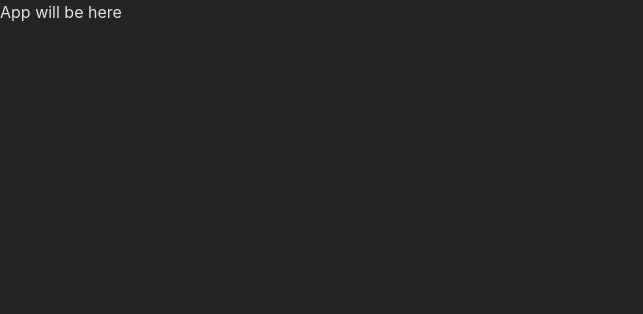
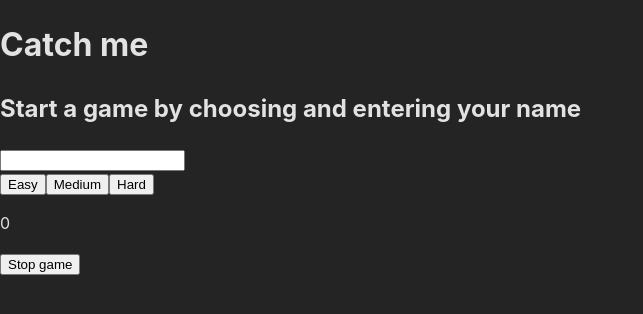
Before and after one commit to KozhInna/speed-game-react, a React (Vite) app: page / in a window 1280 px wide. Shown: the top 314 px of the page, without its empty margins (0-643 px from the left). Built offline with nearby package versions, Linux system fonts and the light colour scheme.

Commit message:
initial setting of game components

```diff
--- a/src/App.jsx
+++ b/src/App.jsx
@@ -1,5 +1,33 @@
+import { useState } from "react";
+import NewGame from "./components/NewGame";
+import { levels } from "./levels";
+
+import Game from "./components/Game";
+
 function App() {
-  return <div>App will be here</div>;
+  const [player, setPlayer] = useState();
+  const [circles, setCircles] = useState([]);
+  const [score, setScore] = useState(0);
+
+  function gameSetHandler(level, name) {
+    //based on level, we find the matching object from levels array, and then make an array for the circles with amount in the object
+    const levelIndex = levels.findIndex((el) => el.name === level);
+    const amountOfCircles = levels[levelIndex].amount;
+
+    const circlesArray = Array.from({ length: amountOfCircles }, (x, i) => i);
+    console.log(circlesArray);
+    setCircles(circlesArray);
+    // setting player object
+    setPlayer({ level: level, name: name });
+  }
+
+  return (
+    <>
+      <h1>Catch me</h1>
+      <NewGame onclick={gameSetHandler} />
+      <Game score={score} circles={circles} />
+    </>
+  );
 }
 
 export default App;
--- /dev/null
+++ b/src/UI_components/Circle.jsx
@@ -0,0 +1,5 @@
+function Circle() {
+  return <div className="circle">circle</div>;
+}
+
+export default Circle;
--- /dev/null
+++ b/src/components/Game.jsx
@@ -0,0 +1,18 @@
+import Circle from "../UI_components/Circle";
+
+function Game({ score, circles, stopHandler }) {
+  return (
+    <>
+      <div>
+        <p>{score}</p>
+      </div>
+
+      {circles.map((el, i) => (
+        <Circle key={i} />
+      ))}
+      <button onClick={stopHandler}>Stop game</button>
+    </>
+  );
+}
+
+export default Game;
--- /dev/null
+++ b/src/components/NewGame.jsx
@@ -0,0 +1,21 @@
+import { useState } from "react";
+
+function NewGame({ onclick }) {
+  const [name, setName] = useState("");
+  const inputHandler = (e) => {
+    setName(e.target.value);
+  };
+  return (
+    <div>
+      <h2>Start a game by choosing and entering your name</h2>
+      <input type="text" onChange={inputHandler} />
+      <div>
+        <button onClick={() => onclick("easy", name)}>Easy</button>
+        <button onClick={() => onclick("medium", name)}>Medium</button>
+        <button onClick={() => onclick("hard", name)}>Hard</button>
+      </div>
+    </div>
+  );
+}
+
+export default NewGame;
--- a/src/index.css
+++ b/src/index.css
@@ -20,3 +20,9 @@ body {
   min-width: 320px;
   min-height: 100vh;
 }
+.circle {
+  background-color: white;
+  height: 7rem;
+  width: 7rem;
+  border-radius: 50%;
+}
--- /dev/null
+++ b/src/levels.js
@@ -0,0 +1,18 @@
+export const levels = [
+  {
+    id: 1,
+    name: "easy",
+    amount: 3,
+  },
+  {
+    id: 2,
+    name: "medium",
+    amount: 5,
+  },
+  {
+    id: 3,
+    name: "hard",
+    amount: 7,
+  },
+];
+//you can set unique caracteristics per each level (e.g. img, number of players, etc)
```
Also changed, not shown: .eslintrc.cjs.
